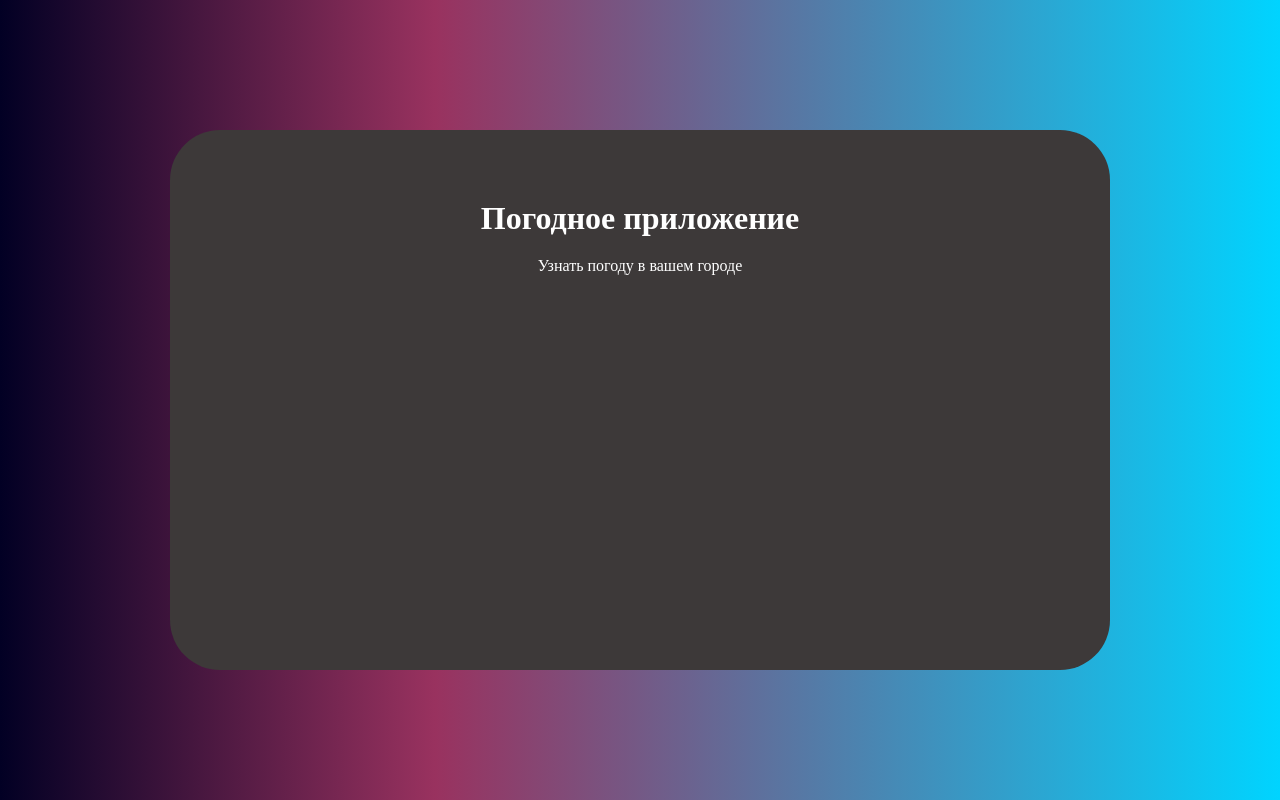
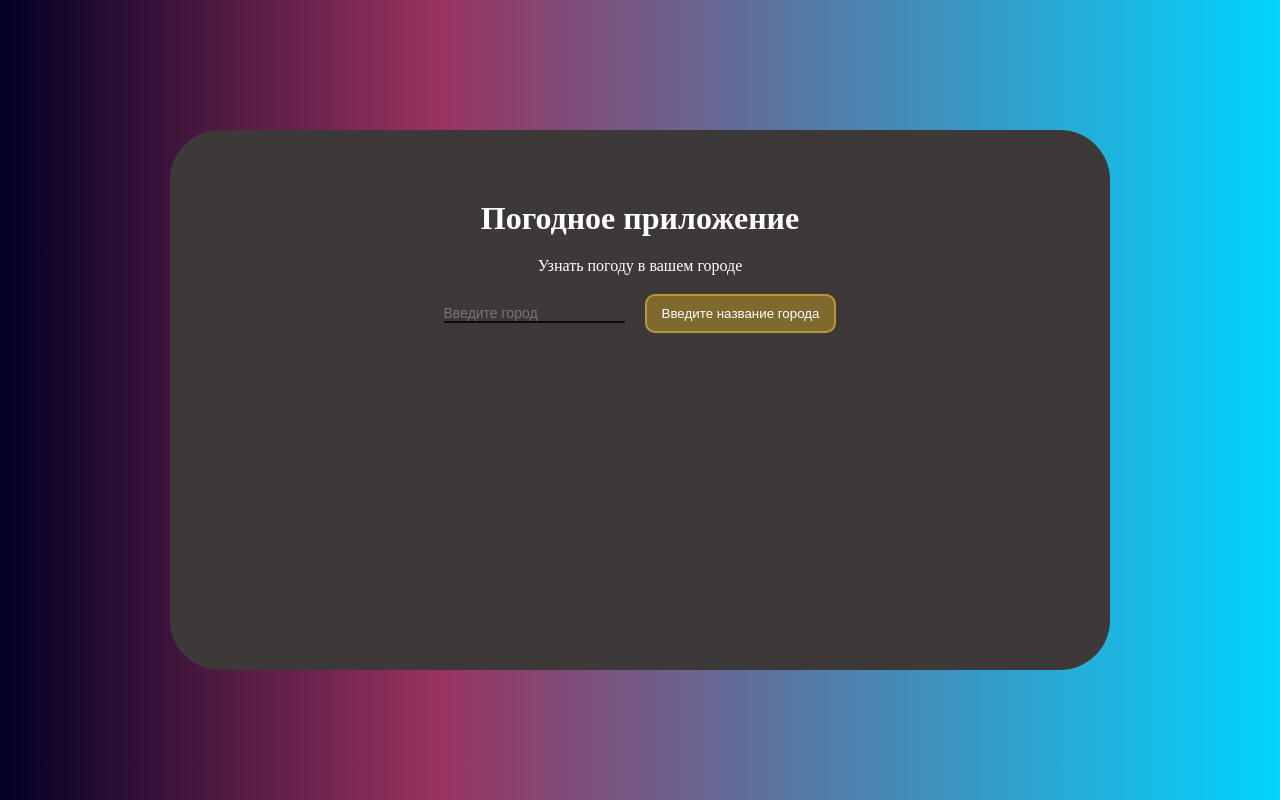
Before and after one commit to Trikita73/Vue.js_Learning, a Vue app: page / in a window 1280 px wide. Built offline with nearby package versions, Linux system fonts and the light colour scheme.

Commit message:
api_conditions

```diff
--- a/src/App.vue
+++ b/src/App.vue
@@ -246,13 +246,27 @@ export default {
 
 <template>
   <div class="wrapper">
-    <h1>Погодное приложение</h1>
-    <p>Узнать погоду в вашем городе</p>
+    <h1>Погодное приложение </h1>
+    <p>Узнать погоду в {{ city  == "" ? "вашем городе": cityName }}</p>
+    <input type="text" v-model="city" placeholder="Введите город">
+    <button v-if="city != ''">Получить результат</button>
+    <button disabled v-else>Введите название города</button>
   </div>
 </template>
 
 <script>
-
+export default {
+  data() {
+    return {
+      city: ""
+    }
+  },
+  computed: {
+    cityName() {
+      return "<<" + this.city + ">"
+    }
+  }
+}
 </script>
 
 <style scoped>
@@ -273,4 +287,39 @@ export default {
   .wrapper p {
     margin-top: 20px;
   }
+
+  .wrapper input {
+    margin-top: 30px;
+    background: transparent;
+    border: 0;
+    border-bottom: 2px solid #110813;
+    color: #fcfcfc;
+    font-size: 14px;
+    padding: 5px 8 px;
+    outline: none;
+  }
+
+  .wrapper input:focus {
+    border-bottom-color: #6e2d7d;
+  }
+
+  .wrapper button:disabled {
+    background: #7e6a2e;
+    cursor: not-allowed;
+  }
+
+  .wrapper button {
+    background: #e3bc4b;
+    color: #fff;
+    border-radius: 10px;
+    border: 2px solid #b99935;
+    padding: 10px 15px;
+    margin-left: 20px;
+    cursor: pointer;
+    transition: transform 500ms ease;
+  }
+
+  .wrapper button:hover {
+    transform: scale(1.1) translate(-5px);
+  }
 </style>
```
